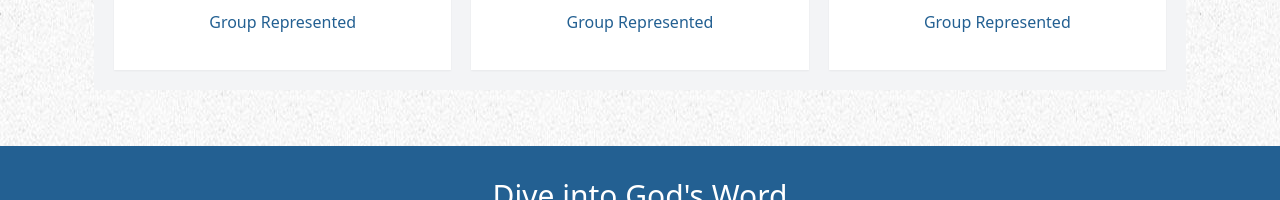
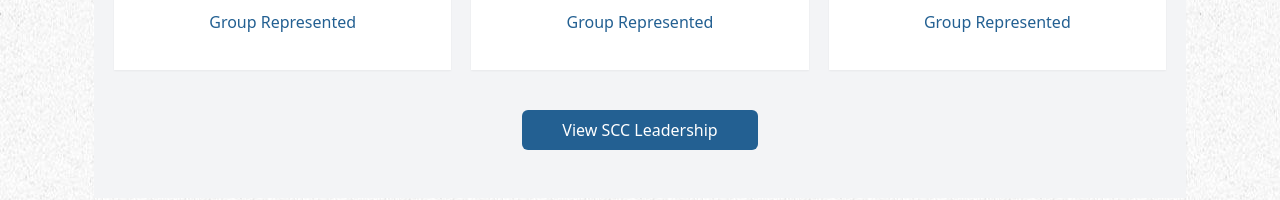
Before and after one commit to marville001/caweb-new, a React (Create React App) app: page /leadership in a window 1280 px wide. Shown: the part 1846-2046 px from the top of the page. Built offline with nearby package versions, Linux system fonts and the light colour scheme.

Commit message:
Add link to scc leadership

```diff
--- a/package.json
+++ b/package.json
@@ -3,6 +3,7 @@
   "version": "0.1.0",
   "private": true,
   "dependencies": {
+    "@headlessui/react": "^1.4.3",
     "@testing-library/jest-dom": "^5.16.1",
     "@testing-library/react": "^12.1.2",
     "@testing-library/user-event": "^13.5.0",
--- a/src/pages/Leadership.jsx
+++ b/src/pages/Leadership.jsx
@@ -1,4 +1,5 @@
 import React from "react";
+import { Link } from "react-router-dom";
 
 const LeaderCard = ({ img, name, title, group }) => {
   return (
@@ -31,8 +32,10 @@ const Leadership = () => {
           title="Our Chaplain"
         />
       </div>
-      <div className="bg-gray-100 p-5 mt-10">
-          <h4 className="text-center text-sea-green text-2xl lg:text-3xl mb-6">Main Church Commitee</h4>
+      <div className="bg-gray-100 p-5 pb-12 mt-10">
+        <h4 className="text-center text-sea-green text-2xl lg:text-3xl mb-6">
+          Main Church Commitee
+        </h4>
         <div className="grid gap-5 grid-cols-1 sm:grid-cols-2 md:grid-cols-3">
           {[
             "https://media.istockphoto.com/photos/cheerful-fashionable-adult-man-in-city-setting-picture-id1310533180?b=1&k=20&m=1310533180&s=170667a&w=0&h=EdRuvIkrMifhyZJkHXf5Pk68ri44_g7OFnU8lIdbc-c=",
@@ -43,7 +46,7 @@ const Leadership = () => {
             "https://media.istockphoto.com/photos/mixed-race-man-paying-online-on-mobile-phone-picture-id1319763191?b=1&k=20&m=1319763191&s=170667a&w=0&h=apc34sMJIHX8mQXzisVmpWtXk7-Xc_CIDn8xibFUoHU=",
             "https://media.istockphoto.com/photos/asian-chinese-senior-man-with-facial-hair-using-laptop-typing-working-picture-id1331469701?b=1&k=20&m=1331469701&s=170667a&w=0&h=I2AJQklkgjD599Rhmuj4s6lX4VJIZC3AY_mMMU3tIbQ=",
             "https://media.istockphoto.com/photos/and-then-you-came-along-and-turned-my-life-around-picture-id1300273437?b=1&k=20&m=1300273437&s=170667a&w=0&h=aBUwwJX9_OCJGcMnvbRpMo39AD3EHUbfsabWjs2iD4I=",
-            "https://images.unsplash.com/photo-1599566150163-29194dcaad36?ixlib=rb-1.2.1&ixid=MnwxMjA3fDB8MHxzZWFyY2h8MTd8fHBlcnNvbnxlbnwwfHwwfHw%3D&auto=format&fit=crop&w=600&q=60"
+            "https://images.unsplash.com/photo-1599566150163-29194dcaad36?ixlib=rb-1.2.1&ixid=MnwxMjA3fDB8MHxzZWFyY2h8MTd8fHBlcnNvbnxlbnwwfHwwfHw%3D&auto=format&fit=crop&w=600&q=60",
           ].map((i) => (
             <LeaderCard
               img={i}
@@ -53,6 +56,12 @@ const Leadership = () => {
             />
           ))}
         </div>
+
+        <div className="flex justify-center">
+          <Link to="/leadership/scc" className="px-10 py-2 text-white rounded-md bg-dodge-blue mt-10">
+            View SCC Leadership
+          </Link>
+        </div>
       </div>
     </div>
   );
```
Also changed, not shown: 1 other file (tests, documents, lock files or other folders).
